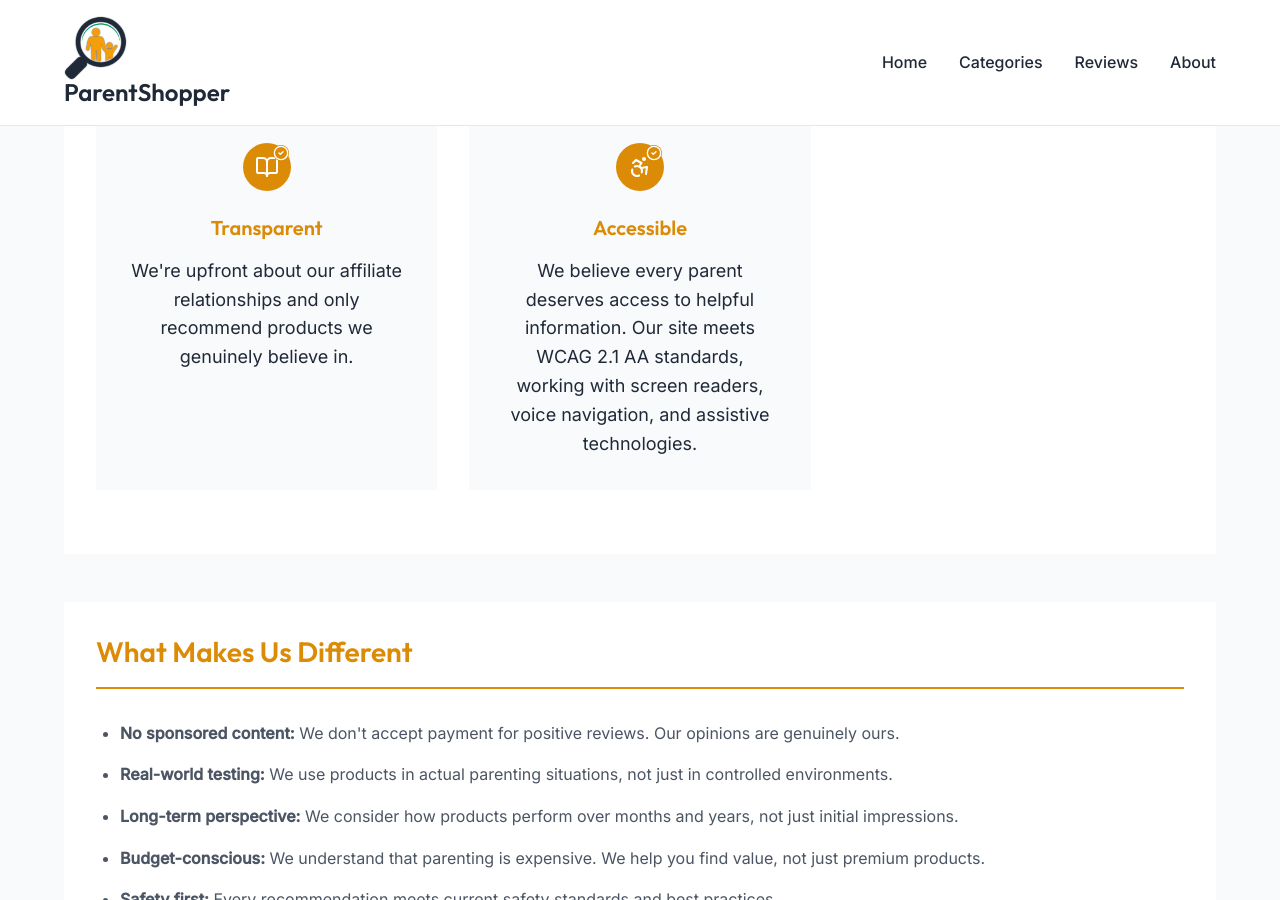
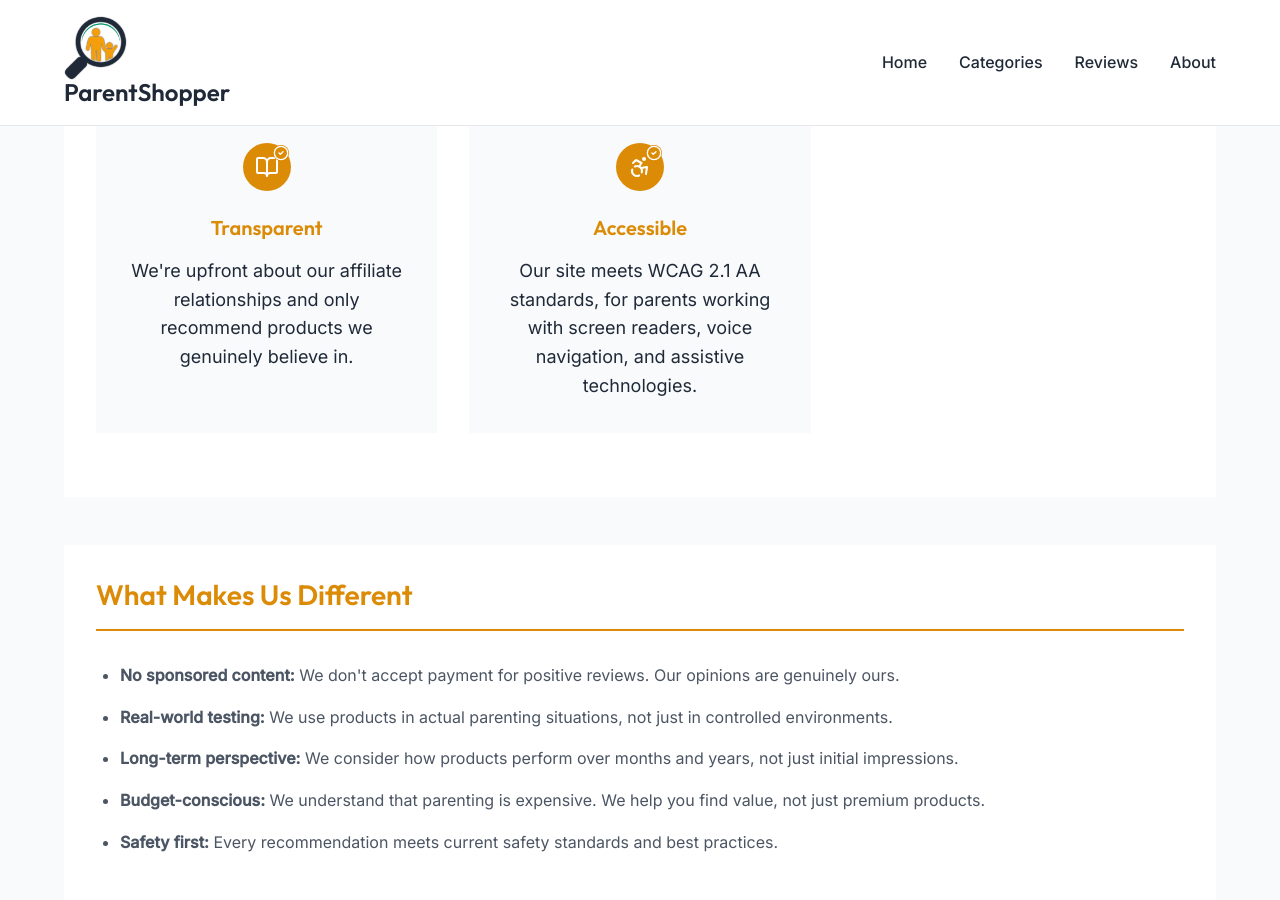
Before and after one commit to JaimeV365/parentshopper, a Jekyll site: the page built from about.html, in a window 1280 px wide and 900 px high, scrolled down 1966 px. Built offline with Jekyll 4.4.1, drawn with Linux system fonts in a browser that asks for light colours.

Commit message:
Shorten accessibility card text for better visual balance
- Reduce text length to match other cards in the 5-column grid
- Keep WCAG 2.1 AA compliance and assistive technology mentions
- Maintain parent-focused messaging while improving visual consistency

```diff
--- a/about.html
+++ b/about.html
@@ -139,7 +139,7 @@ description: "Learn about ParentShopper's mission to help busy parents make smar
                         </svg>
                     </div>
                     <h3>Accessible</h3>
-                    <p>We believe every parent deserves access to helpful information. Our site meets WCAG 2.1 AA standards, working with screen readers, voice navigation, and assistive technologies.</p>
+                    <p>Our site meets WCAG 2.1 AA standards, for parents working with screen readers, voice navigation, and assistive technologies.</p>
                 </div>
             </div>
         </section>
```
